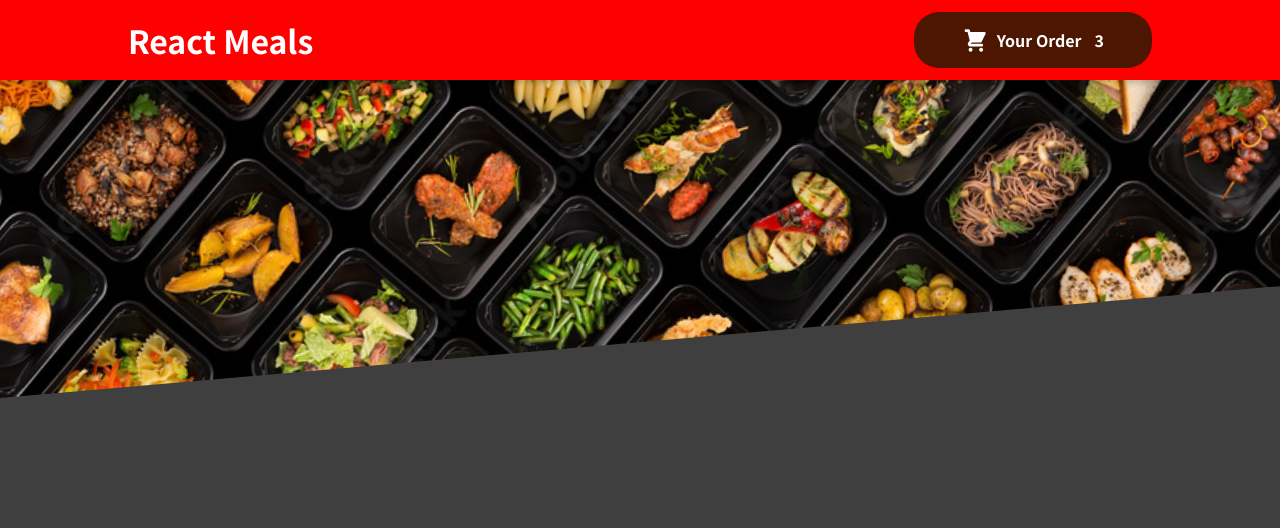
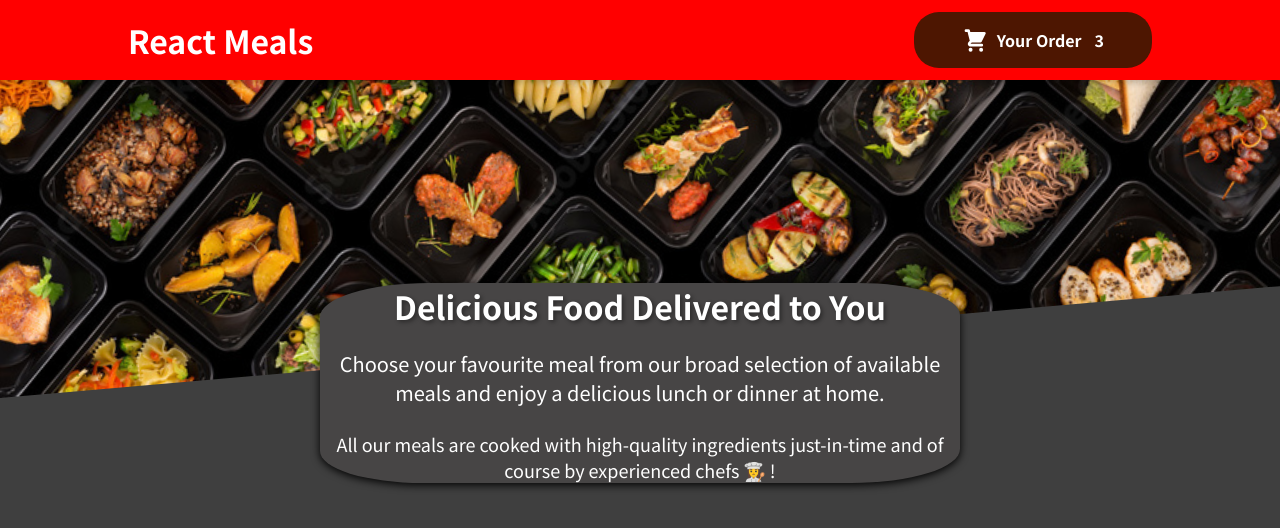
Before and after one commit to Vaibhavdesai99/Restaurant-Website--React-JS, a React (Create React App) app: page / in a window 1280 px wide. Shown: the top 528 px of the page. Built offline with nearby package versions, Linux system fonts and the light colour scheme.

Commit message:
Add Restaurant Summary

```diff
--- a/src/App.js
+++ b/src/App.js
@@ -1,10 +1,12 @@
 import React from 'react'
 import Header from './Components/Layout/Header'
+import Meals from './Components/Meals/Meals'
 
 const App = () => {
   return (
     <div>
     <Header/>
+    <Meals/>
     </div>
   )
 }
--- /dev/null
+++ b/src/Components/Meals/Meals.js
@@ -0,0 +1,12 @@
+import React from 'react'
+import MealsSummary from './MealsSummary'
+
+const Meals = () => {
+  return (
+    <div>
+      <MealsSummary/>
+    </div>
+  )
+}
+
+export default Meals
--- /dev/null
+++ b/src/Components/Meals/MealsSummary.js
@@ -0,0 +1,20 @@
+import React from 'react';
+import classes from './MealsSummary.module.css';
+
+const MealsSummary = () => {
+  return (
+    <section className={classes.summary}>
+      <h1 className={classes.title}>
+        Delicious Food Delivered to You
+      </h1>
+      <p className={classes.description}>
+        Choose your favourite meal from our broad selection of available meals and enjoy a delicious lunch or dinner at home.
+      </p>
+      <p className={classes.info}>
+        All our meals are cooked with high-quality ingredients just-in-time and of course by experienced chefs 👩‍🍳 !
+      </p>
+    </section>
+  );
+};
+
+export default MealsSummary;
--- /dev/null
+++ b/src/Components/Meals/MealsSummary.module.css
@@ -0,0 +1,29 @@
+/* MealsSummary.module.css */
+
+.summary {
+    text-align: center;
+    max-width: 40rem;
+    margin: 0rem auto;
+    box-shadow: 0 2px 8px rgba(0, 0, 0, 11.2);
+    color: white;
+    position: relative;
+    bottom: 9rem;
+    background: #474545;
+    border-radius: 17% 16%;
+}
+
+
+  .title {
+    font-size: 2rem;
+    margin-bottom: 1rem;
+    text-shadow: 2px 2px 4px rgba(0, 0, 0, 0.4)
+  }
+
+  .description {
+    font-size: 20px;
+    margin-bottom: 1.5rem;
+  }
+
+  .info {
+    font-size: 18px;
+  }
```
